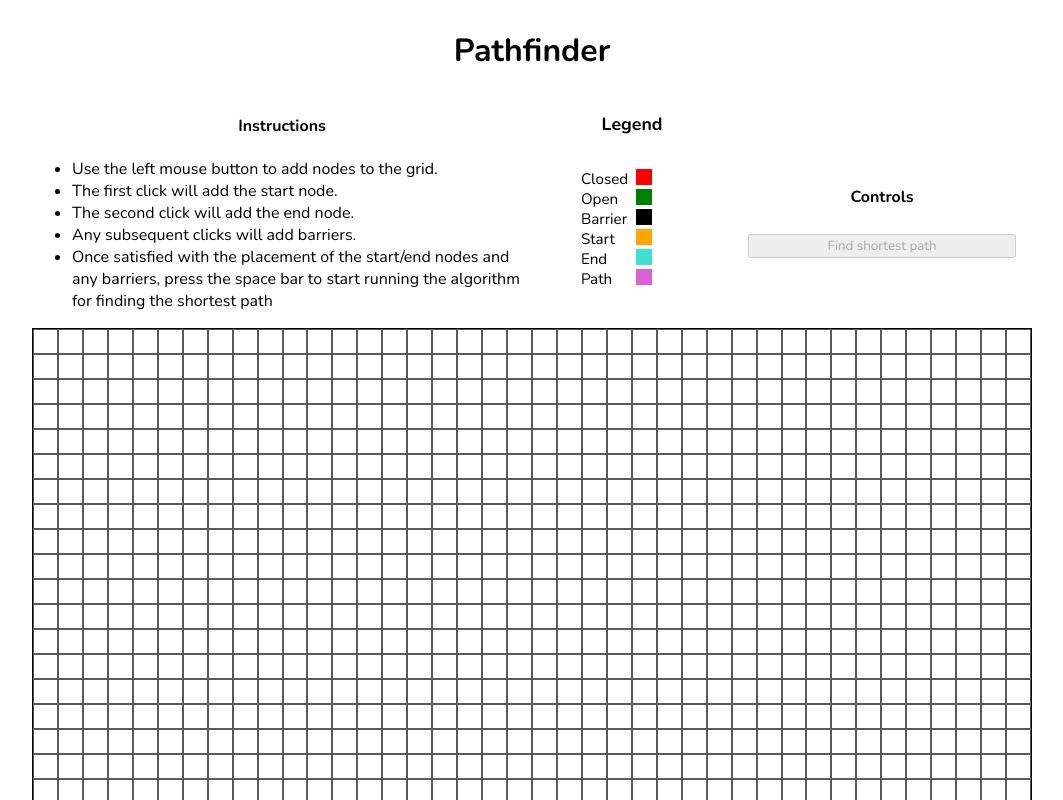
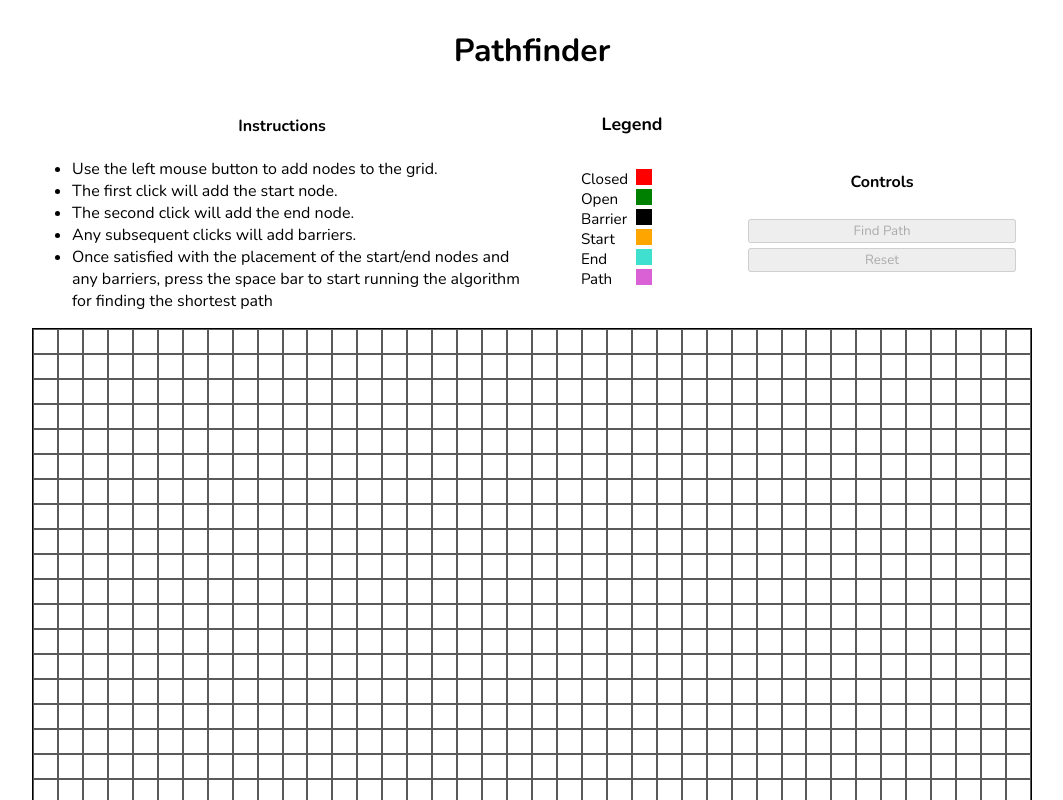
Before and after one commit to jason-nordheim/pathfinder, a React (Vite) app: page / in a window 1280 px wide. Shown: the top 800 px of the page, without its empty margins (108-1171 px from the left). Built offline with nearby package versions, Linux system fonts and the light colour scheme.

Commit message:
refactored to use constants, added in useMount

```diff
--- a/src/App.tsx
+++ b/src/App.tsx
@@ -4,17 +4,18 @@ import { Instructions } from "./components/Instructions";
 import { Legend } from "./components/Legend";
 import "./App.css";
 import { DEFAULT_NODES_PER_ROW, initializeGraph, useAppDispatch, useAppSelector } from "./state";
-import { useLoadListener, useResizeListener } from "./hooks";
+import { useLoadListener, useMount, useResizeListener } from "./hooks";
 import { useState } from "react";
+import { WIDTH_THRESHOLDS } from "./common";
 
 const Styles: { [k: number]: React.CSSProperties } = {
-  [800]: {
+  [WIDTH_THRESHOLDS.LG]: {
     display: "grid",
     gridTemplateColumns: "50% 20% 30%",
     maxWidth: "1000px",
     margin: "0 auto",
   },
-  [500]: {
+  [WIDTH_THRESHOLDS.MD]: {
     display: "gird",
     gridTemplateColumns: "60% 40%",
     gridTemplateRows: "repeat(1, auto)",
@@ -28,18 +29,19 @@ function App() {
 
   const handleResize = () => {
     const width = window.innerWidth;
-    if (width >= 800 && nodesPerRow != DEFAULT_NODES_PER_ROW) {
-      setWidthThreshold(800);
+    if (width >= WIDTH_THRESHOLDS.LG && nodesPerRow != DEFAULT_NODES_PER_ROW) {
+      setWidthThreshold(WIDTH_THRESHOLDS.LG);
       dispatch(initializeGraph({ numPerRow: DEFAULT_NODES_PER_ROW }));
-    } else if (width < 800 && width > 500) {
-      setWidthThreshold(500);
+    } else if (width < WIDTH_THRESHOLDS.LG && width > WIDTH_THRESHOLDS.MD && nodesPerRow != 20) {
+      setWidthThreshold(WIDTH_THRESHOLDS.MD);
       dispatch(initializeGraph({ numPerRow: 20 }));
     }
     console.log({ windowWidth: width });
   };
 
+  useLoadListener(handleResize);
   useResizeListener(handleResize);
-  useLoadListener(handleResize);
+  useMount(handleResize);
 
   return (
     <div id="app">
@@ -50,7 +52,7 @@ function App() {
         <aside style={Styles[widthThreshold]}>
           <Instructions />
           <Legend />
-          <Controls />
+          <Controls threshold={widthThreshold} />
         </aside>
         <Grid />
         <aside></aside>
--- a/src/components/Controls.tsx
+++ b/src/components/Controls.tsx
@@ -1,4 +1,6 @@
-import { searchGraph, useAppDispatch, useAppSelector } from "../state";
+import { FC } from "react";
+import { initializeGraph, searchGraph, useAppDispatch, useAppSelector } from "../state";
+import { WIDTH_THRESHOLDS } from "../common";
 
 // const NumberOfNodes = () => {
 //   const itemsPerRow = useAppSelector((state) => state.itemsPerRow);
@@ -17,35 +19,50 @@ import { searchGraph, useAppDispatch, useAppSelector } from "../state";
 //   );
 // };
 
-export const Controls = () => {
+const Styles: { [k: number]: React.CSSProperties } = {
+  [WIDTH_THRESHOLDS.LG]: {
+    display: "flex",
+    flexDirection: "column",
+    justifyContent: "center",
+    gap: "5px",
+    margin: "1em",
+  },
+  [WIDTH_THRESHOLDS.MD]: {
+    columnSpan: "all",
+  },
+};
+
+export const Controls: FC<{ threshold: number }> = ({ threshold }) => {
   const dispatch = useAppDispatch();
   const start = useAppSelector((state) => state.start);
   const end = useAppSelector((state) => state.end);
   const status = useAppSelector((state) => state.status);
+  const nodesPerRow = useAppSelector((state) => state.itemsPerRow);
 
   const handleRun = () => {
     dispatch(searchGraph());
   };
 
+  const handleReset = () => {
+    dispatch(initializeGraph({ numPerRow: nodesPerRow }));
+  };
+
   return (
-    <div
-      id="controls"
-      style={{
-        display: "flex",
-        flexDirection: "column",
-        justifyContent: "center",
-        gap: "5px",
-        margin: "1em",
-        fontFamily: "sans-serif",
-      }}
-    >
+    <div id="controls" style={Styles[threshold]}>
       <h4 style={{ textAlign: "center" }}>Controls</h4>
       <button
         disabled={(!start && !end) || status == "working"}
         onClick={handleRun}
         aria-label="find the shortest path"
       >
-        Find shortest path
+        Find Path
+      </button>
+      <button
+        disabled={(!start && !end) || status == "working"}
+        onClick={handleReset}
+        aria-label="find the shortest path"
+      >
+        Reset
       </button>
     </div>
   );
```
